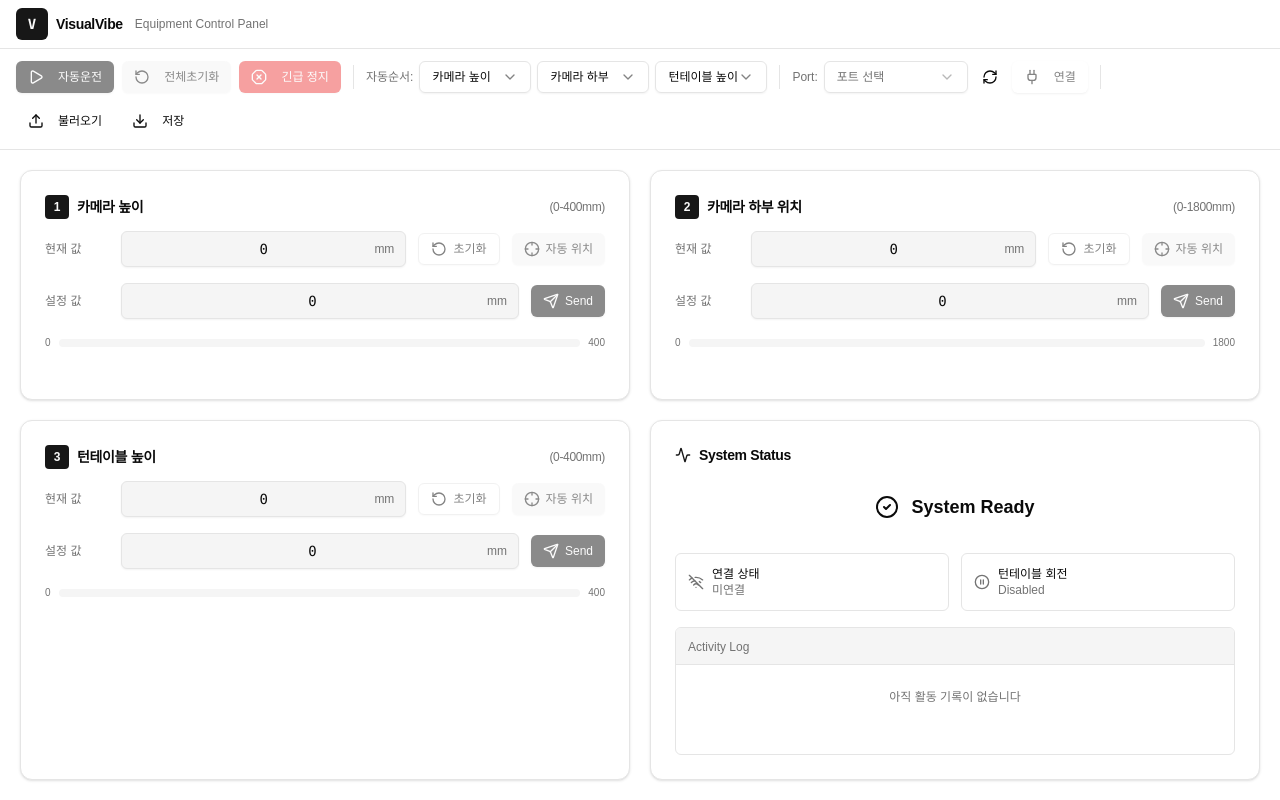
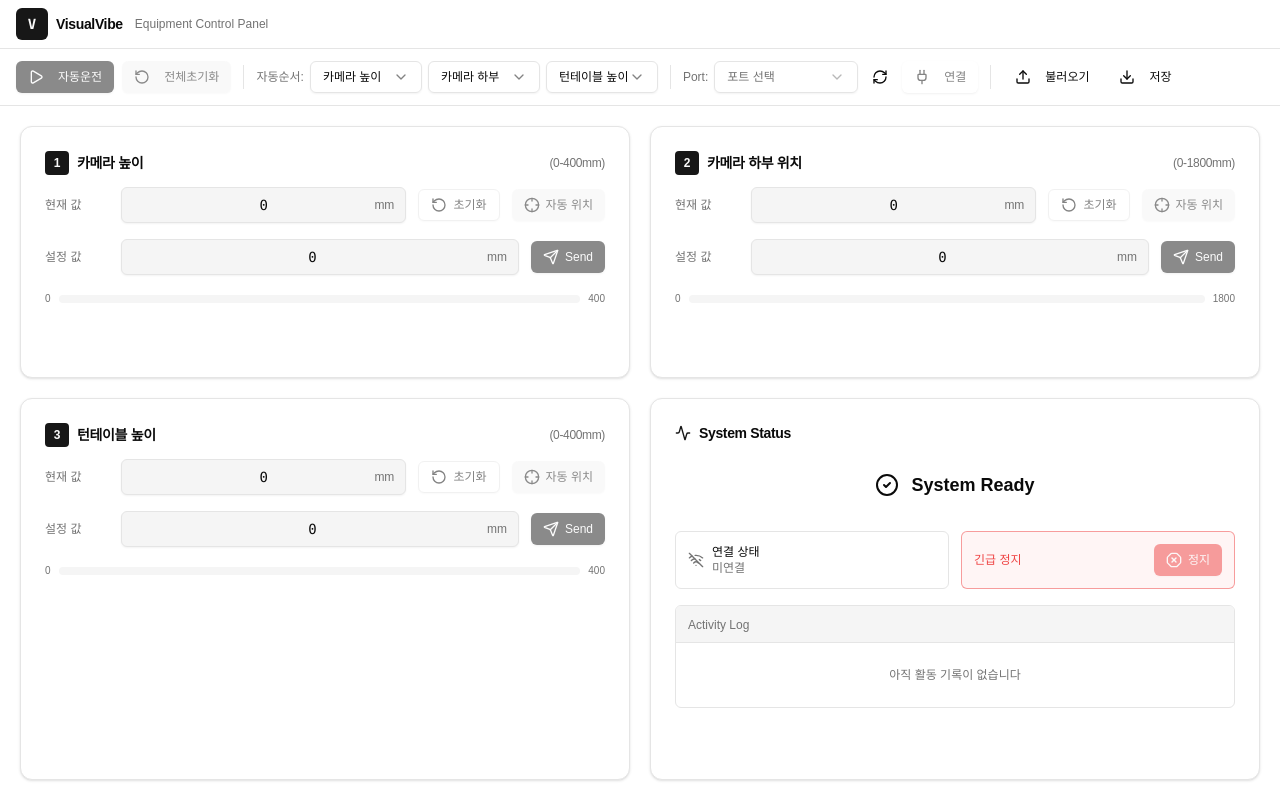
Before and after one commit to the-stairs/auto-shooting-system-GUI, a React (Vite) app: page / in a window 1280 px wide. Built offline with nearby package versions, Linux system fonts and the light colour scheme.

Commit message:
💄style: 긴급 정지 버튼 이동

```diff
--- a/src/components/StatusPannel.tsx
+++ b/src/components/StatusPannel.tsx
@@ -1,18 +1,20 @@
 import { Card, CardContent, CardHeader, CardTitle } from "@/components/ui/card";
 import { ScrollArea } from "@/components/ui/scroll-area";
-import { useAppState } from "@/lib/store";
+import { useActions, useAppState } from "@/lib/store";
 import {
   Activity,
   Wifi,
   WifiOff,
   CircleCheck,
   CircleAlert,
-  CirclePause,
   Loader2,
+  OctagonX,
 } from "lucide-react";
+import { Button } from "./ui/button";
 
 export function StatusPanel() {
   const state = useAppState();
+  const actions = useActions();
 
   const statusConfig = {
     ready: {
@@ -67,9 +69,9 @@ export function StatusPanel() {
           </span>
         </div>
 
-        {/* Connection & Feature Status */}
-        <div className="grid grid-cols-2 gap-3">
-          <div className="flex items-center gap-2 rounded-md border border-border p-3">
+        {/* Connection Status & Emergency Stop (가로 배치) */}
+        <div className="flex gap-3">
+          <div className="flex flex-1 items-center gap-2 rounded-md border border-border p-3">
             {state.connected ? (
               <Wifi className="h-4 w-4 text-success" />
             ) : (
@@ -86,19 +88,26 @@ export function StatusPanel() {
               </p>
             </div>
           </div>
-          <div className="flex items-center gap-2 rounded-md border border-border p-3">
-            <CirclePause className="h-4 w-4 text-muted-foreground" />
-            <div>
-              <p className="text-xs font-medium text-foreground">
-                턴테이블 회전
-              </p>
-              <p className="text-xs text-muted-foreground">Disabled</p>
-            </div>
+
+          <div className="flex flex-1 items-center justify-between rounded-md border border-destructive/50 bg-destructive/5 px-3 py-2">
+            <span className="text-xs font-medium text-destructive">
+              긴급 정지
+            </span>
+            <Button
+              size="sm"
+              variant="destructive"
+              onClick={actions.emergencyStop}
+              disabled={state.systemStatus !== "running"}
+              className="gap-1.5"
+            >
+              <OctagonX className="h-3.5 w-3.5" />
+              정지
+            </Button>
           </div>
         </div>
 
         {/* Log Area */}
-        <div className="flex max-h-64 flex-1 flex-col overflow-hidden rounded-md border border-border">
+        <div className="flex max-h-64 flex-col overflow-hidden rounded-md border border-border">
           <div className="border-b border-border bg-muted px-3 py-1.5">
             <span className="text-xs font-medium text-muted-foreground">
               Activity Log
--- a/src/components/Topbar.tsx
+++ b/src/components/Topbar.tsx
@@ -17,7 +17,6 @@ import {
   Download,
   Upload,
   FileText,
-  OctagonX,
 } from "lucide-react";
 
 const AUTO_ORDER_KEYS = ["CAM_HEIGHT", "CAM_LOWER", "TABLE_HEIGHT"] as const;
@@ -66,15 +65,6 @@ export function TopBar() {
         >
           <RotateCcw className="mr-1.5 h-3.5 w-3.5" />
           전체초기화
-        </Button>
-        <Button
-          size="sm"
-          variant="destructive"
-          onClick={actions.emergencyStop}
-          disabled={!state.connected}
-        >
-          <OctagonX className="mr-1.5 h-3.5 w-3.5" />
-          긴급 정지
         </Button>
       </div>
 
--- a/src/lib/store.ts
+++ b/src/lib/store.ts
@@ -266,7 +266,10 @@ export function useActions() {
   const emergencyStop = useCallback(async () => {
     const ipc = window.ipcRenderer;
     if (ipc?.writeSerial) {
-      await ipc.writeSerial("ESTOP");
+      const res = await ipc.writeSerial("STOP");
+      if (!res.ok) {
+        addLog(`전송 실패: ${res.error ?? "알 수 없음"}`);
+      }
     }
     setState({ systemStatus: "stopped" });
     addLog("긴급 정지!");
```
